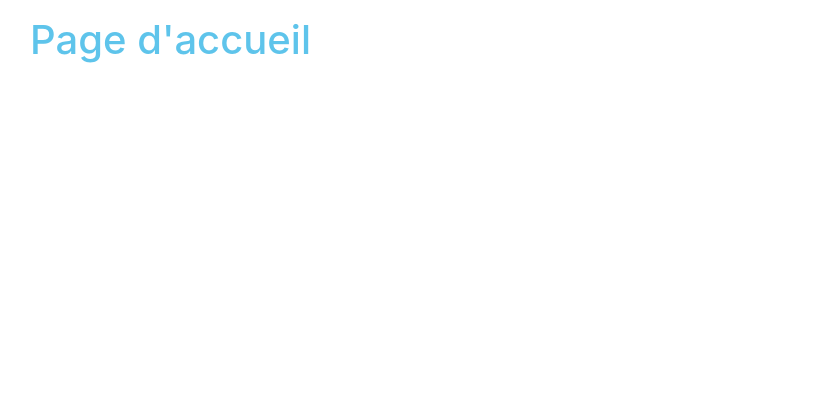
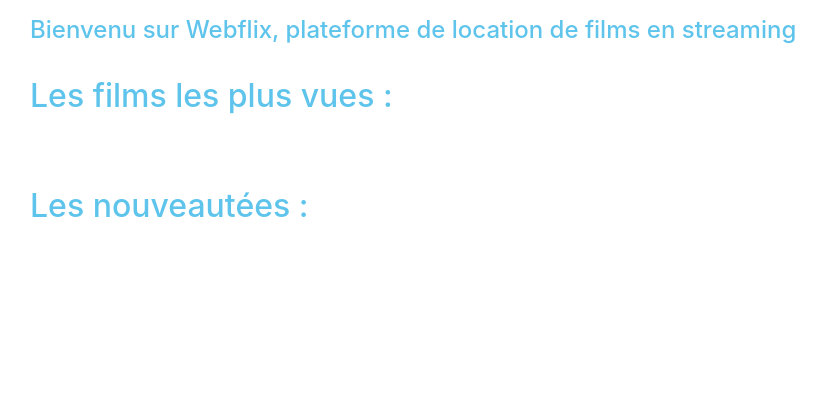
Before and after one commit to Pretalex/Webflix, a Symfony app: template templates/base/accueil.html.twig in a window 1280 px wide. Shown: the top 420 px of the page, without its empty margins (55-881 px from the left). Run offline with Twig, Linux system fonts and the light colour scheme; the template is opened without the code that fills it, so the values that code supplies are empty; some libraries are stand-ins or nearby versions.

Commit message:
Add files via upload

```diff
--- a/templates/base/accueil.html.twig
+++ b/templates/base/accueil.html.twig
@@ -4,11 +4,23 @@
 
 {% block body %}
 
-    <h1>Page d'accueil</h1>
+
+
+    <h4>Bienvenu sur Webflix, plateforme de location de films en streaming</h4></br>
+    <h2>Les films les plus vues :</h2>
     <div class="mt-5">
         <div class="row">
-            {% for article in articles %}
-                {% include 'blog/card_article.html.twig' %}
+            {% for film in films %}
+                {% include 'blog/card_film.html.twig' %}
+            {% endfor %}
+        </div>
+    </div>
+</br>
+    <h2>Les nouveautées :</h2>
+    <div class="mt-5">
+        <div class="row">
+            {% for film in films %}
+                {% include 'blog/card_film.html.twig' %}
             {% endfor %}
         </div>
     </div>
```
Also changed, not shown: templates/base/header.html.twig (+10 -10 lines).
